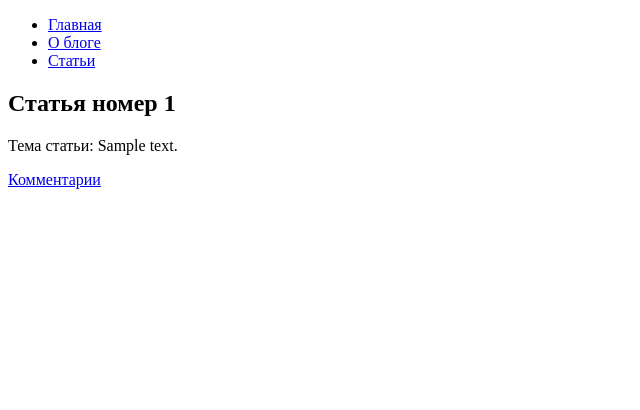
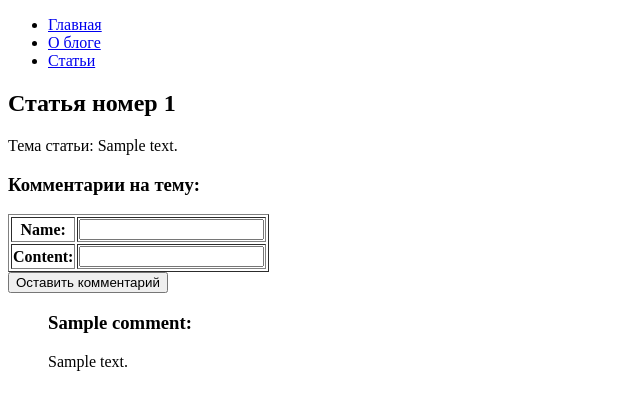
Before and after one commit to NikolayZemelko/hexlet_django_blog, a Django app: template article/templates/articles/article.html in a window 1280 px wide. Shown: the top 410 px of the page, without its empty margins (0-640 px from the left). Run offline with Django 4.2, Linux system fonts and the light colour scheme; the template is opened without the code that fills it: values that come from a table or form of the project are taken from there, others are empty; tables that the repository leaves empty hold one stand-in row (values such as "Sample post"); parts of the project's set-up code (start-up, migrations or seed data) failed here and were passed over.

Commit message:
feat: Add comment form to article template

```diff
--- a/article/forms.py
+++ b/article/forms.py
@@ -0,0 +1,8 @@
+from django.forms import ModelForm
+from article.models import Comment
+
+
+class CommentArticleForm(ModelForm):
+    class Meta:
+        model = Comment
+        fields = ['name', 'content']
--- a/article/templates/articles/article.html
+++ b/article/templates/articles/article.html
@@ -3,7 +3,21 @@
     <div>
         <h2>Статья номер {{ article.id }}</h2>
         <p>Тема статьи: {{ article.body }}</p>
-        <a href="{% url 'comments' article.id %}">Комментарии</a>
-        {% block comments %}{% endblock %}
+        <h3>Комментарии на тему:</h3>
+        <form action="{% url 'article' article.id %}" method="post">
+            {% csrf_token %}
+            <table border="1">
+               {{ form }}
+            </table>
+            <input type="submit" value="Оставить комментарий">
+        </form>
+        {% if comments %}
+        <ol>
+            {% for comment in comments %}
+                <h3>{{ comment.name }}: </h3>
+                <p>{{ comment.content }}</p>
+            {% endfor %}
+        </ol>
+        {% endif %}
     </div>
 {% endblock %}
```
Also changed, not shown: article/views.py (+12 -9 lines).
